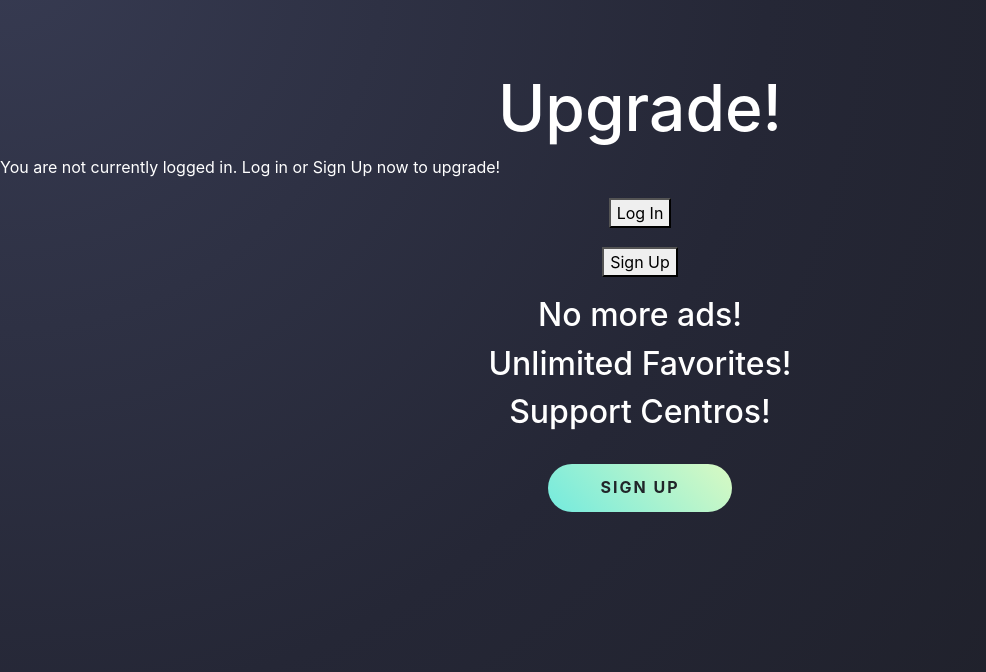
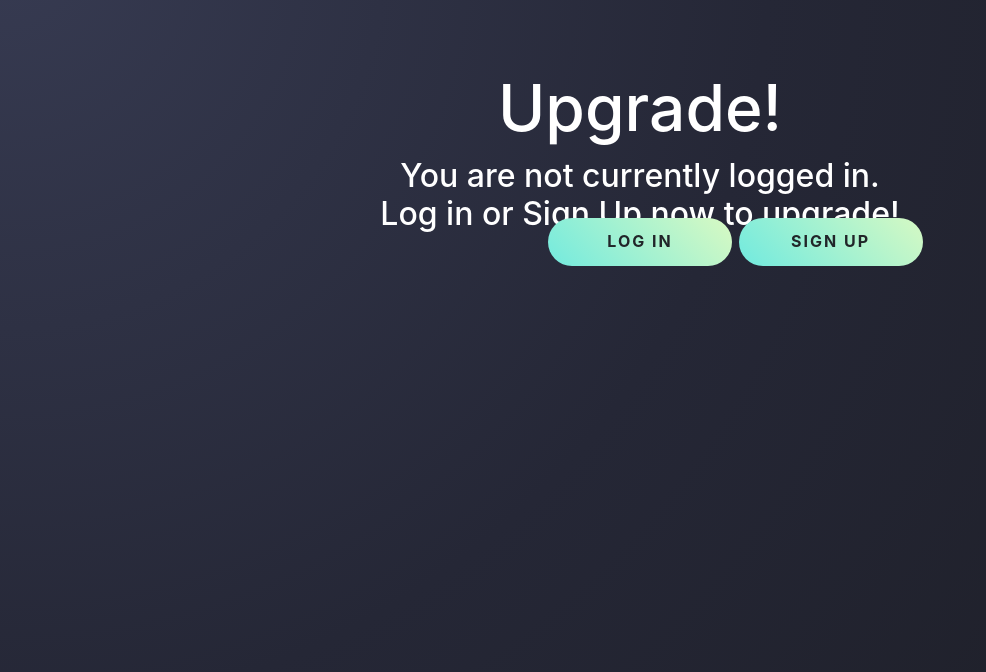
Before and after one commit to TheGr8H0b0/CentrosProject, a PHP site: page /upgrade.html in a window 1280 px wide. Shown: the part 56-728 px from the top of the page, without its empty margins (0-986 px from the left). Run offline with PHP 8.4, Linux system fonts and the light colour scheme; some libraries are stand-ins or nearby versions.

Commit message:
Upgrade Screen Display

```diff
--- a/upgrade.html
+++ b/upgrade.html
@@ -49,14 +49,6 @@
 
     </div>
 
-    <h2 class="sub-header">No more ads!</h2>
-    <h2 class="sub-header">Unlimited Favorites!</h2>
-    <h2 class="sub-header">Support Centros!</h2>
-    <br><br>
-    <div class="button-container">
-        <a href="signup.html" class="btn"><span>Sign Up</span></a>
-    </div>
-
     <script src="rememberme.js"></script>
     <script src="upgrade.js"></script>
     <script src="http://code.jquery.com/jquery-3.1.0.min.js"   integrity="sha256-cCueBR6CsyA4/9szpPfrX3s49M9vUU5BgtiJj06wt/s="   crossorigin="anonymous"></script>
--- a/upgrade.php
+++ b/upgrade.php
@@ -2,19 +2,22 @@
 
 if( isset($_COOKIE['user']) ) { // The User is Logged In
     if( isset($_COOKIE['premium']) ) { // The Logged in User is a PREMIUM User
-        echo '';
+        echo '<h2 class="sub-header">You are a premium user. Thank you for your support!<br>Enjoy your unlimited favorites and ad-free exploration of our site!</h2>';
     }
     else { // The Logged in User is NOT a Premium User
-        echo '';
+        echo '<h2 class="sub=header">Upgrade now!<br>No more ads!<br>Unlimited Favorites!<br>Support Centros!</h2>
+        <div class="button-container">
+            <a href="payment.html" class="btn"><span>Pay Now</span></a>
+        </div>';
     }
 }
 else { // The User is NOT Logged In
-    echo '<div class="upgrade-txt">You are not currently logged in. Log in or Sign Up now to upgrade!</div>
-    <div class="center-button">
-      <a href="login.html"><button type="button">Log In</button></a>
+    echo '<h2 class="sub-header">You are not currently logged in.<br>Log in or Sign Up now to upgrade!</h2>
+    <div class="button-container">
+        <a href="login.html" class="btn"><span>Log In</span></a>
     </div>
-    <div class="center-button">
-      <a href="signup.html"><button type="button">Sign Up</button></a>
+    <div class="button-container">
+        <a href="signup.html" class="btn"><span>Sign Up</span></a>
     </div>';
 }
 
```
